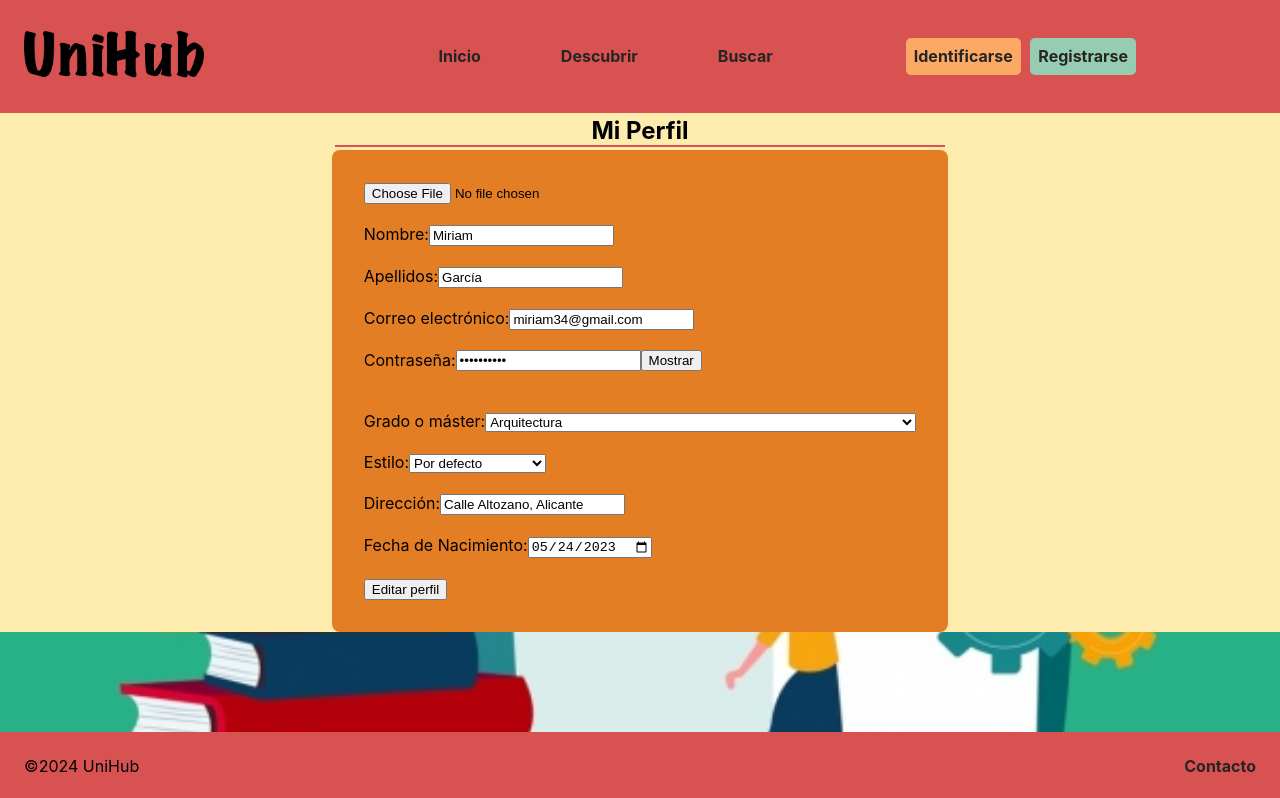
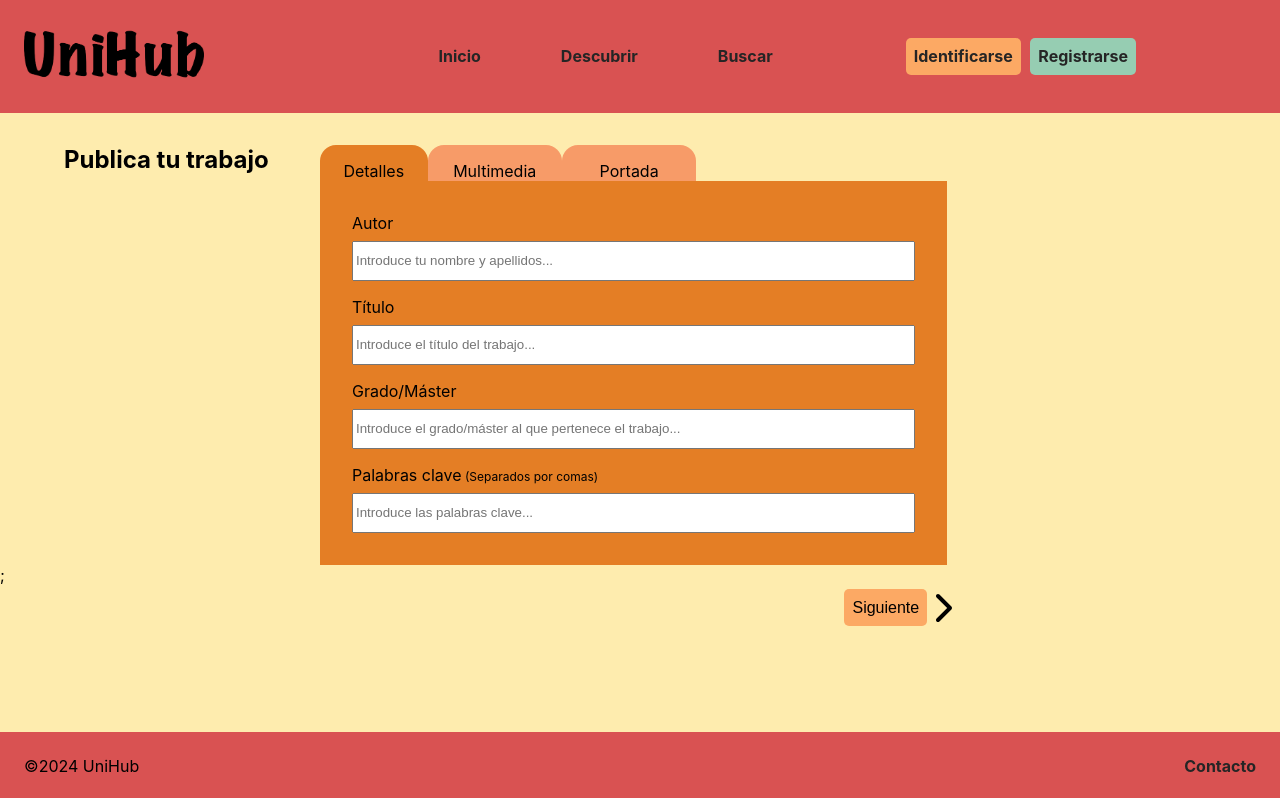
Before and after one commit to Dinastia-Harzu/UniHub, a React (Create React App) app in the folder frontend/unihub/: page / in a window 1280 px wide. Shown: the top 798 px of the page. Built offline with nearby package versions, Linux system fonts and the light colour scheme.

Commit message:
Implementar un objeto que almacena los datos del formulario

```diff
--- a/frontend/unihub/package.json
+++ b/frontend/unihub/package.json
@@ -14,6 +14,7 @@
     "react-burger-menu": "^3.0.9",
     "react-dom": "^18.2.0",
     "react-hook-form": "^7.51.3",
+    "react-icons": "^5.2.0",
     "react-native-svg": "^15.2.0",
     "react-scripts": "^5.0.1",
     "web-vitals": "^2.1.4"
--- a/frontend/unihub/src/App.js
+++ b/frontend/unihub/src/App.js
@@ -2,13 +2,12 @@ import "./App.css";
 import Header from "./components/commons/Header.js";
 import Inicio from "./components/Inicio.js";
 import Footer from "./components/commons/Footer.js";
-import Perfilusuario from "./components/Perfilusuario.js";
+import Publicar from "./components/Publicar.js";
 export default function App() {
   return (
     <div>
       <Header />
-      <Perfilusuario />
-      <Inicio />
+      <Publicar />
       <Footer />
     </div>
   );
--- a/frontend/unihub/src/components/ContenedorRecurso.js
+++ b/frontend/unihub/src/components/ContenedorRecurso.js
@@ -2,7 +2,7 @@ import { useRef } from 'react';
 import { FontAwesomeIcon } from "@fortawesome/react-fontawesome";
 import { faXmark } from "@fortawesome/free-solid-svg-icons";
 
-export default function ContenedorRecurso({id, eliminarRecurso}) {
+export default function ContenedorRecurso({ id, eliminarRecurso, formData, setFormData }) {
 
     const refRecurso = useRef();
     const refImagen = useRef();
@@ -16,19 +16,35 @@ export default function ContenedorRecurso({id, eliminarRecurso}) {
         const fichero = inp.target.files[0];
         const img = refImagen.current;
         img.src = URL.createObjectURL(fichero);
+
+        // Actualizamos formData
+        const nuevoFormData = {
+            ...formData,
+            recursos: [...formData.recursos, inp.target.files[0].name]
+        };
+        setFormData(nuevoFormData);
     }
 
     function eliminar() {
         eliminarRecurso(id);
+        const ruta_recurso = refRecurso.current.value.split("\\")[2];
+
+        const nuevosRecursos = formData.recursos.filter((ruta, _) => ruta !== ruta_recurso);
+        const nuevoFormData = {
+            ...formData,
+            recursos: nuevosRecursos
+        };
+        setFormData(nuevoFormData);
+
     }
 
-    return(
-    <div className="contenedor-apartados-formulario contenedor-recurso">
-        <label>
-            <img ref={refImagen} src="./assets/Foto_defecto_recurso.png" alt="Recurso" onClick={() => setRecurso()}/>
-        </label>
-        <p className="boton-eliminar-recurso" onClick={() => eliminar()}><FontAwesomeIcon icon={faXmark}/></p>
+    return (
+        <div className="contenedor-apartados-formulario contenedor-recurso">
+            <label>
+                <img ref={refImagen} src="./assets/Foto_defecto_recurso.png" alt="Recurso" onClick={() => setRecurso()} />
+            </label>
+            <p className="boton-eliminar-recurso" onClick={() => eliminar()}><FontAwesomeIcon icon={faXmark} /></p>
             <input ref={refRecurso} type="file" name="recursos[]" accept="image/*" hidden onChange={(event) => cambiarFoto(event)}></input>
-    </div>
+        </div>
     );
 }
--- a/frontend/unihub/src/components/FormPublicar1.js
+++ b/frontend/unihub/src/components/FormPublicar1.js
@@ -16,19 +16,19 @@ export default function FormPublicar1({ setPagina, formData, setFormData }) {
                     <form>
                         <div className="contenedor-apartados-formulario">
                             <label htmlFor="autor">Autor</label>
-                            <input type="text" name="autor" placeholder="Introduce tu nombre y apellidos..." value={formData.autor}
+                            <input type="text" name="autor" required placeholder="Introduce tu nombre y apellidos..." value={formData.autor}
                                 onChange={(event) => setFormData({ ...formData, autor: event.target.value })}></input>
                         </div>
 
                         <div className="contenedor-apartados-formulario">
                             <label htmlFor="titulo">Título</label>
-                            <input type="text" name="titulo" placeholder="Introduce el título del trabajo..." value={formData.titulo}
+                            <input type="text" name="titulo" required placeholder="Introduce el título del trabajo..." value={formData.titulo}
                                 onChange={(event) => setFormData({ ...formData, titulo: event.target.value })}></input>
                         </div>
 
                         <div className="contenedor-apartados-formulario">
                             <label htmlFor="nivel">Grado/Máster</label>
-                            <input type="text" name="nivel" placeholder="Introduce el grado/máster al que pertenece el trabajo..." value={formData.grado}
+                            <input type="text" name="nivel" required placeholder="Introduce el grado/máster al que pertenece el trabajo..." value={formData.grado}
                                 onChange={(event) => setFormData({ ...formData, grado: event.target.value })}></input>
                         </div>
 
--- a/frontend/unihub/src/components/FormPublicar2.js
+++ b/frontend/unihub/src/components/FormPublicar2.js
@@ -5,7 +5,7 @@ import ContenedorRecurso from "./ContenedorRecurso";
 export default function FormPublicar2({ setPagina, formData, setFormData }) {
 
     // Estado para almacenar los recursos
-    const [recursos, setRecursos] = useState(formData.recursos);
+    const [recursos, setRecursos] = useState([]);
     const [contadorId, setContadorId] = useState(0); // Nuevo estado para el contador de los recursos y asi no usar length
 
     // Función para agregar un nuevo ContenedorRecurso
@@ -44,7 +44,7 @@ export default function FormPublicar2({ setPagina, formData, setFormData }) {
                         <label className="titulo-recursos" htmlFor="recursos[]">Recursos Multimedia:</label>
                         <section className="contenedor-todos-los-recursos">
                             {recursos.map(recurso => (
-                                <ContenedorRecurso key={recurso.id} id={recurso.id} eliminarRecurso={eliminarRecurso} />
+                                <ContenedorRecurso key={recurso.id} id={recurso.id} eliminarRecurso={eliminarRecurso} formData={formData} setFormData={setFormData} />
                             ))}
                         </section>
 
--- a/frontend/unihub/src/components/FormPublicar3.js
+++ b/frontend/unihub/src/components/FormPublicar3.js
@@ -14,6 +14,7 @@ export default function FormPublicar3({ setPagina, formData, setFormData }) {
         const fichero = inp.target.files[0];
         const img = refImagen.current;
         img.src = URL.createObjectURL(fichero);
+        setFormData({ ...formData, portada: inp.target.files[0].name })
     }
 
     return (
--- a/frontend/unihub/src/components/Publicar.js
+++ b/frontend/unihub/src/components/Publicar.js
@@ -30,21 +30,23 @@ export default function Publicar() {
         console.log(pagina);
     }
 
-    const MostrarPaginas = () => {
-        if (pagina === 0) {
-            return <FormPublicar1 setPagina={setPagina} formData={formData} setFormData={setFormData} />;
-        }
-        else if (pagina === 1) {
-            return <FormPublicar2 setPagina={setPagina} formData={formData} setFormData={setFormData} />;
-        }
-        else {
-            return <FormPublicar3 setPagina={setPagina} formData={formData} setFormData={setFormData} />;
-        }
+    function verData() {
+        console.log(formData);
     }
 
     return (
         <div className="pagina-publicar">
-            <div>{MostrarPaginas()}</div>
+            <div>
+                <div className={pagina === 0 ? 'form-mostrado' : 'form-oculto'}>
+                    <FormPublicar1 setPagina={setPagina} formData={formData} setFormData={setFormData} />;
+                </div>
+                <div className={pagina === 1 ? 'form-mostrado' : 'form-oculto'}>
+                    <FormPublicar2 setPagina={setPagina} formData={formData} setFormData={setFormData} />;
+                </div>
+                <div className={pagina === 2 ? 'form-mostrado' : 'form-oculto'}>
+                    <FormPublicar3 setPagina={setPagina} formData={formData} setFormData={setFormData} />;
+                </div>
+            </div>
 
             <section className="seccion-botones-publicar">
                 <div className="contenedor-botones-publicar">
@@ -57,7 +59,7 @@ export default function Publicar() {
                         <FontAwesomeIcon icon={faChevronRight} size="2x" />
                     </div>
                     <div className="boton-publicar">
-                        <button className="btn" hidden={!(pagina === 2)}>Publicar</button>
+                        <button className="btn" hidden={!(pagina === 2)} onClick={() => verData()}>Publicar</button>
                     </div>
                 </div>
             </section>
--- a/frontend/unihub/src/styles/publicar.css
+++ b/frontend/unihub/src/styles/publicar.css
@@ -1,4 +1,12 @@
 @import url(paleta-normal.css);
+
+.form-mostrado {
+    display: block;
+}
+
+.form-oculto {
+    display: none;
+}
 
 .seccion-botones-publicar {
     display: flex;
@@ -142,11 +150,6 @@
     display: none !important;
 }
 
-/* PARTE 3 */
-.info-archivo-actual {
-    font-size: 14px;
-}
-
 /* MEDIA QUERIES */
 @media only screen and (max-width: 820px) {
     .contenedor-publicar {
```
Also changed, not shown: 1 other file (tests, documents, lock files or other folders).
